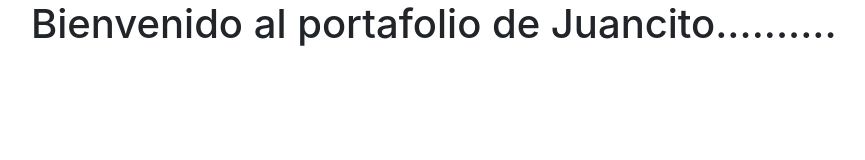
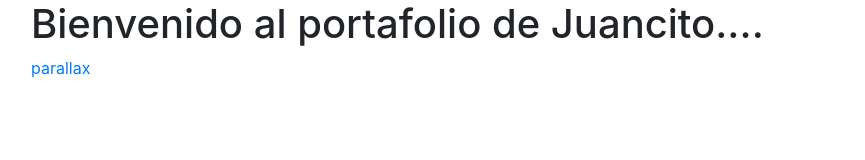
Before and after one commit to jckstro/Portafolio, a plain HTML site: page index.html in a window 1280 px wide. Shown: the whole page, without its empty margins (54-919 px from the left). Drawn offline with Linux system fonts and the light colour scheme; files that its build step writes are made by us from their sources; files whose address does not match are found by name.

Commit message:
agregue link parallax

```diff
--- a/index.html
+++ b/index.html
@@ -10,7 +10,10 @@
 <body>
 
    <div class="container">
-        <h1>Bienvenido al portafolio de Juancito..........</h1>
+        <h1>Bienvenido al portafolio de Juancito....</h1>
+        <a href="Parallax/parallax.html"> parallax
+
+        </a>
 
 
 
```
